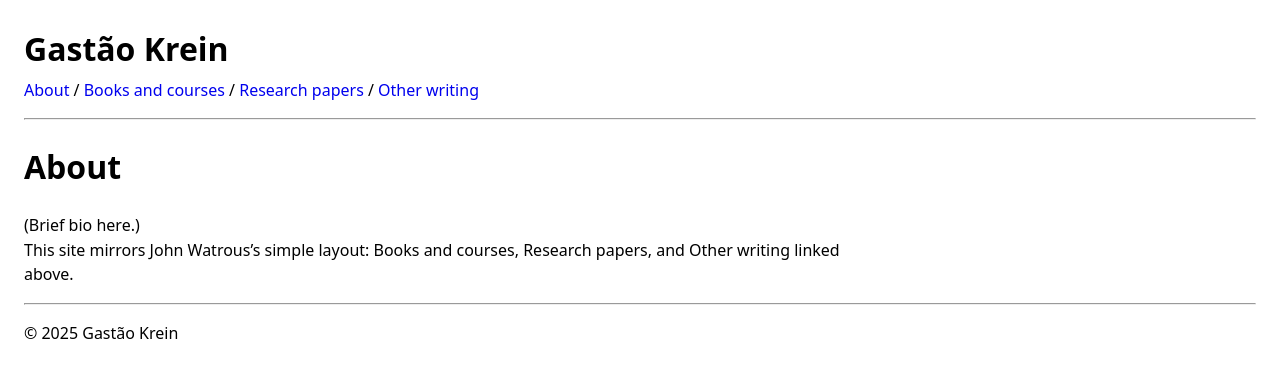
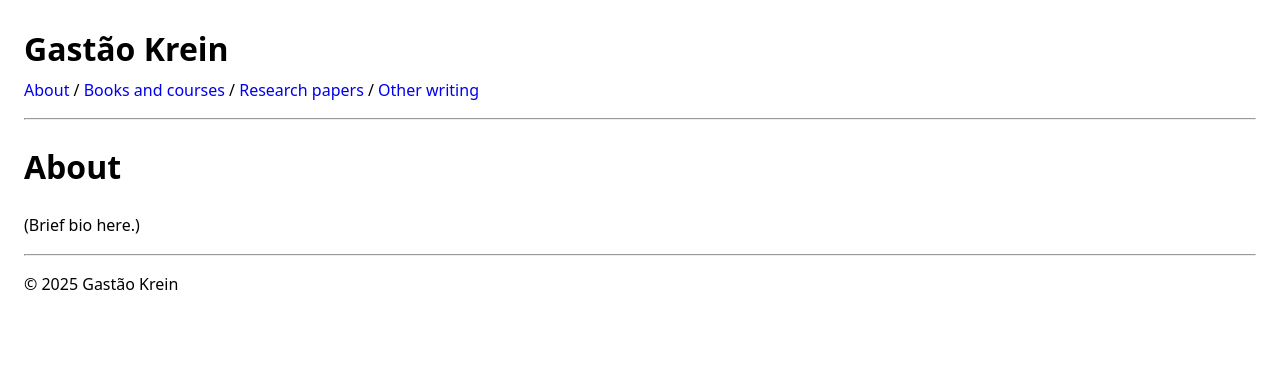
Before and after one commit to gkrein/gkrein.github.io, a Jekyll site: the page built from index.md, in a window 1280 px wide. Shown: the top 378 px of the page. Built offline with Jekyll 4.4.1, drawn with Linux system fonts in a browser that asks for light colours.

Commit message:
Update index.md

```diff
--- a/index.md
+++ b/index.md
@@ -6,4 +6,3 @@ title: About
 # About
 
 (Brief bio here.)
-This site mirrors John Watrous’s simple layout: Books and courses, Research papers, and Other writing linked above.
```
